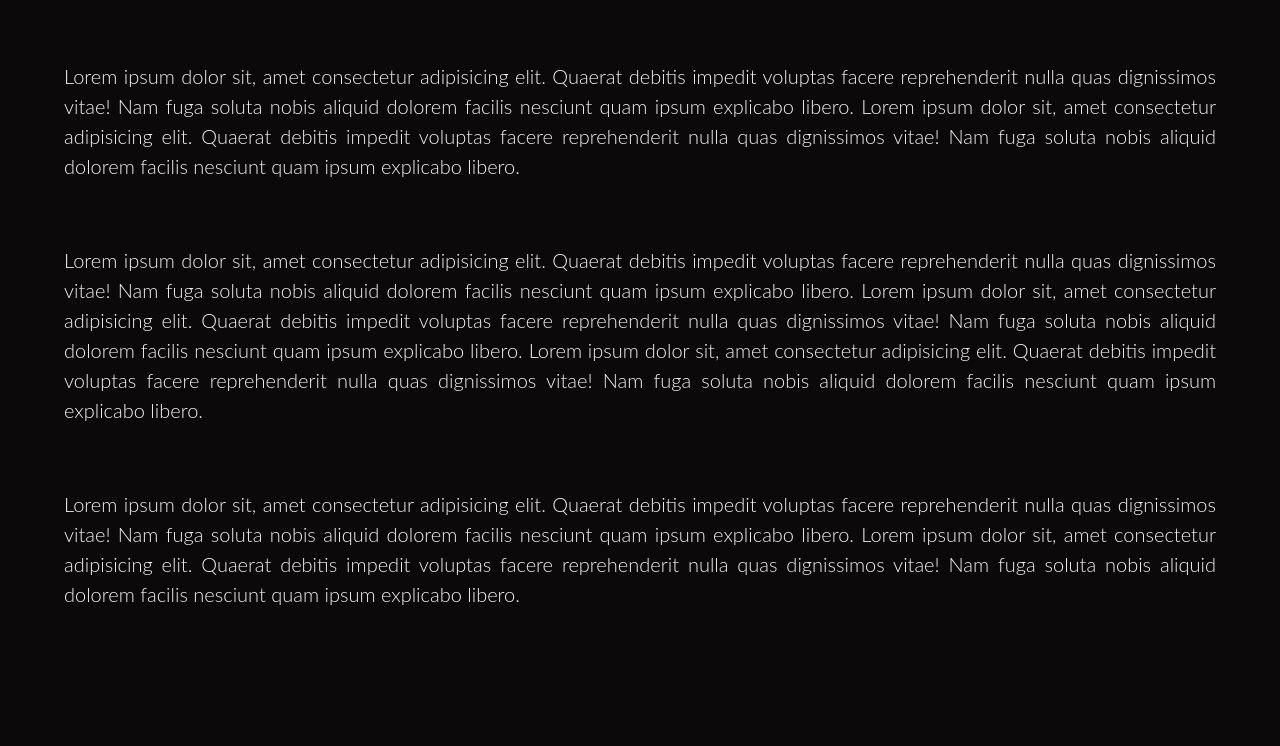
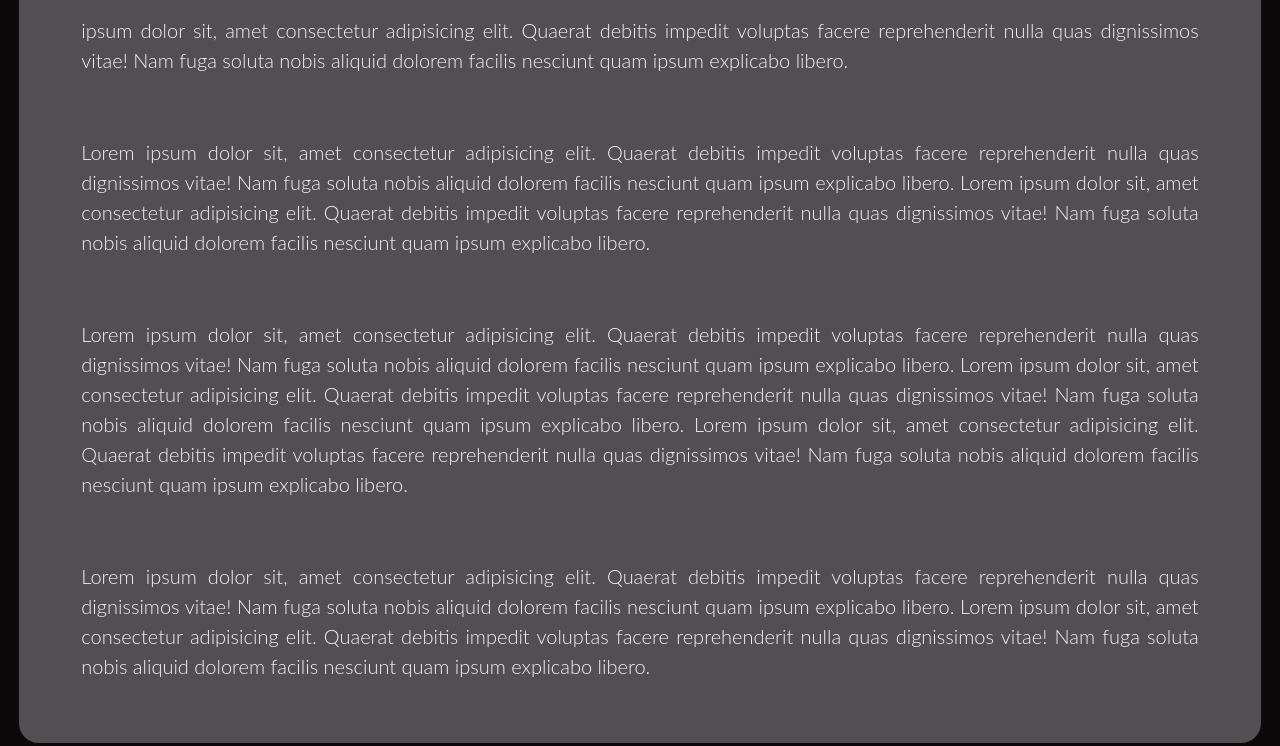
Before and after one commit to DanielRomero1040/Estudiemos-Violin, a website: page pages/Sobremi.html in a window 1280 px wide. Shown: the part 1719-2465 px from the top of the page. Drawn offline with nearby package versions, Linux system fonts and the light colour scheme.

Commit message:
fin de sesion 27/02/21

```diff
--- a/scss/layouts/_body.scss
+++ b/scss/layouts/_body.scss
@@ -18,27 +18,6 @@
 
     /*Primera Frase*/
     div.contenido__primeraFrase{
-        /*background-image: linear-gradient(to bottom,
-        $negro,
-        rgba(0, 0, 0, 0.8),
-        rgba(0, 0, 0, 0.7),
-        rgba(0, 0, 0, 0.6),
-        rgba(0, 0, 0, 0.8),
-        rgba(0, 0, 0, 0.9),
-        $negro),
-
-        linear-gradient(to right,
-        $negro,
-        #0b090a75,
-        #0b090a3a,
-        #0b090a00,
-        #0b090a3a,
-        #0b090a75,
-        $negro), url(../image/fondofrase.jpg);
-
-        background-size: contain;
-        background-repeat: no-repeat;
-        background-position-x: center;*/
         display: flex;
         flex-direction: column;
         align-items: center;
@@ -122,17 +101,23 @@
 
 /* Sobre mi*/
 
-div.contenido__parrafosDelContenido > h1.titularDelContenido{
+div.contenido__parrafosDelContenido{
+    background-color: #534e51;
+    margin: 10vh 1.5vw;
+    border-radius: 20px;
+
+    h1.titularDelContenido{
         font-family: $roboto;
         font-size: 40px;
         font-weight: 200;
         padding-top: 8vh;
     }
 
-div.contenido__parrafosDelContenido > p{
+    p{
         margin-left: 5%;
         margin-right: 5%;
         margin-top: 5%;
         margin-bottom: 5%;
         text-align: justify;
     }
+}
```
Also changed, not shown: css/new.css. Lines whose indentation alone changed are shown as unchanged.
